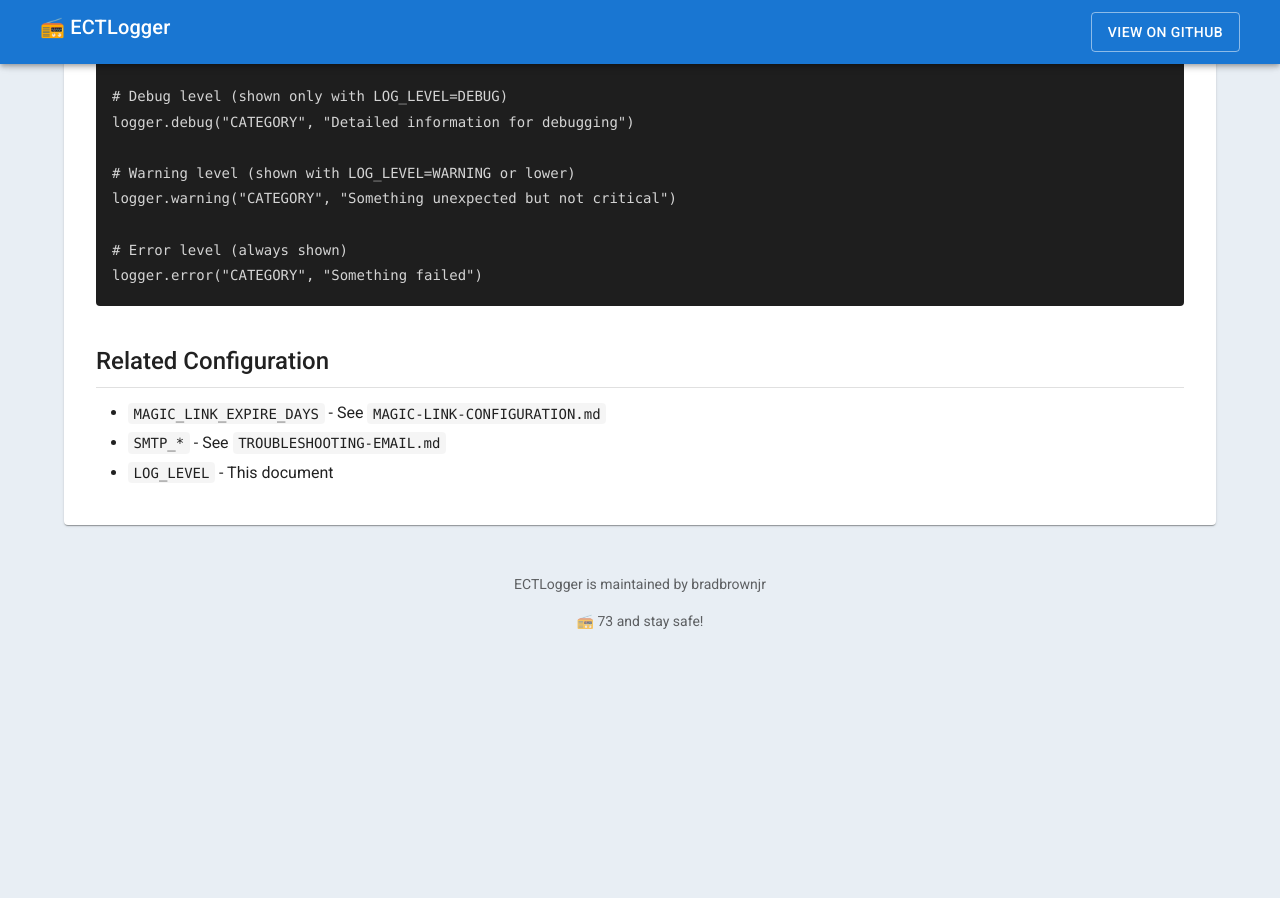
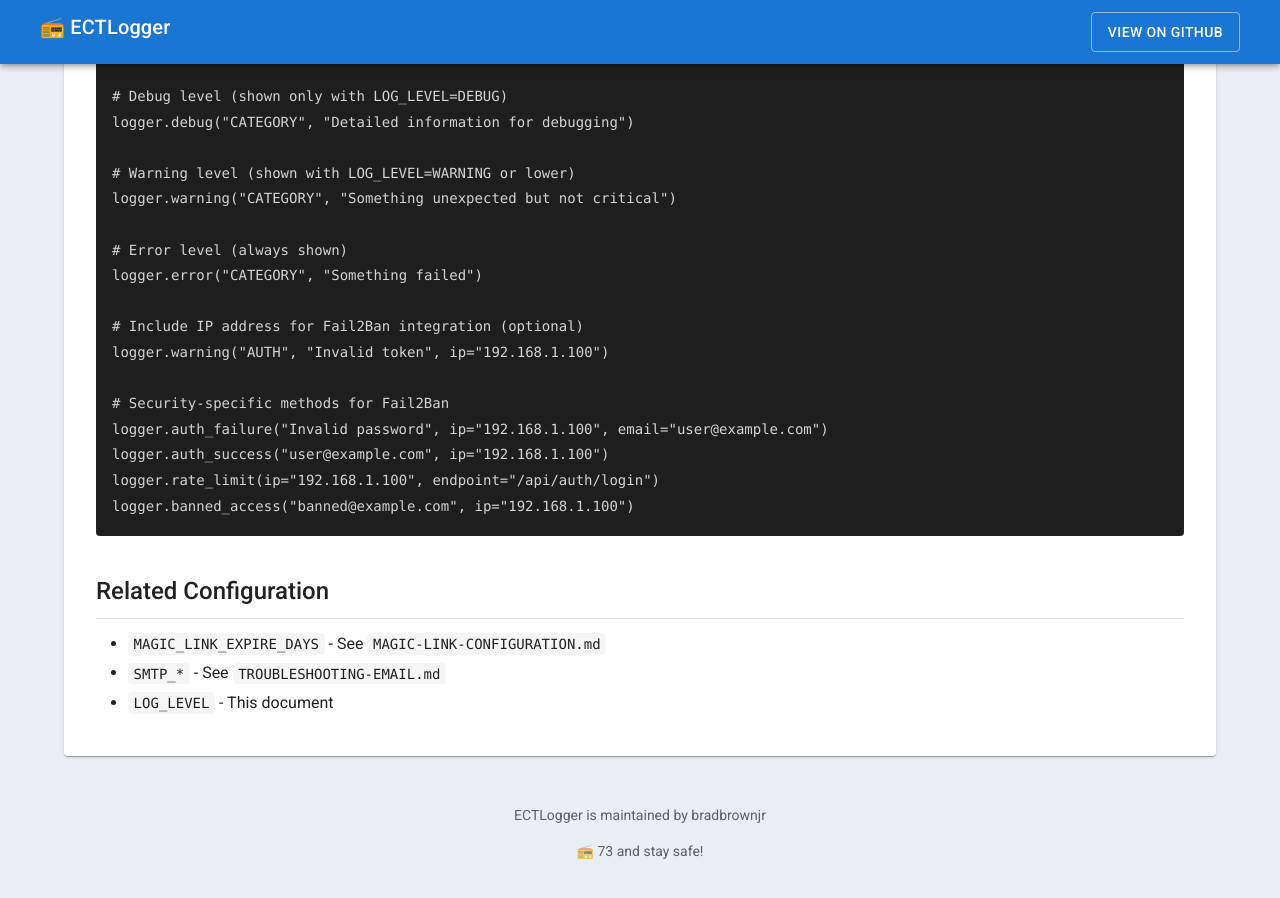
Before and after one commit to bradbrownjr/ectlogger, a Jekyll site: the page built from LOGGING.md, in a window 1280 px wide and 900 px high, scrolled down 7458 px. Built offline with Jekyll 4.4.1, drawn with Linux system fonts in a browser that asks for light colours; our own code applies the rules of GitHub Pages for plain Markdown files; before the commit the page ends 8128 px from its top, so only the background shows below that.

Commit message:
Update LOGGING.md with IP parameter and security-specific logging methods

````diff
--- a/LOGGING.md
+++ b/LOGGING.md
@@ -287,6 +287,15 @@ logger.warning("CATEGORY", "Something unexpected but not critical")
 
 # Error level (always shown)
 logger.error("CATEGORY", "Something failed")
+
+# Include IP address for Fail2Ban integration (optional)
+logger.warning("AUTH", "Invalid token", ip="192.168.1.100")
+
+# Security-specific methods for Fail2Ban
+logger.auth_failure("Invalid password", ip="192.168.1.100", email="user@example.com")
+logger.auth_success("user@example.com", ip="192.168.1.100")
+logger.rate_limit(ip="192.168.1.100", endpoint="/api/auth/login")
+logger.banned_access("banned@example.com", ip="192.168.1.100")
 ```
 
 ## Related Configuration
````
